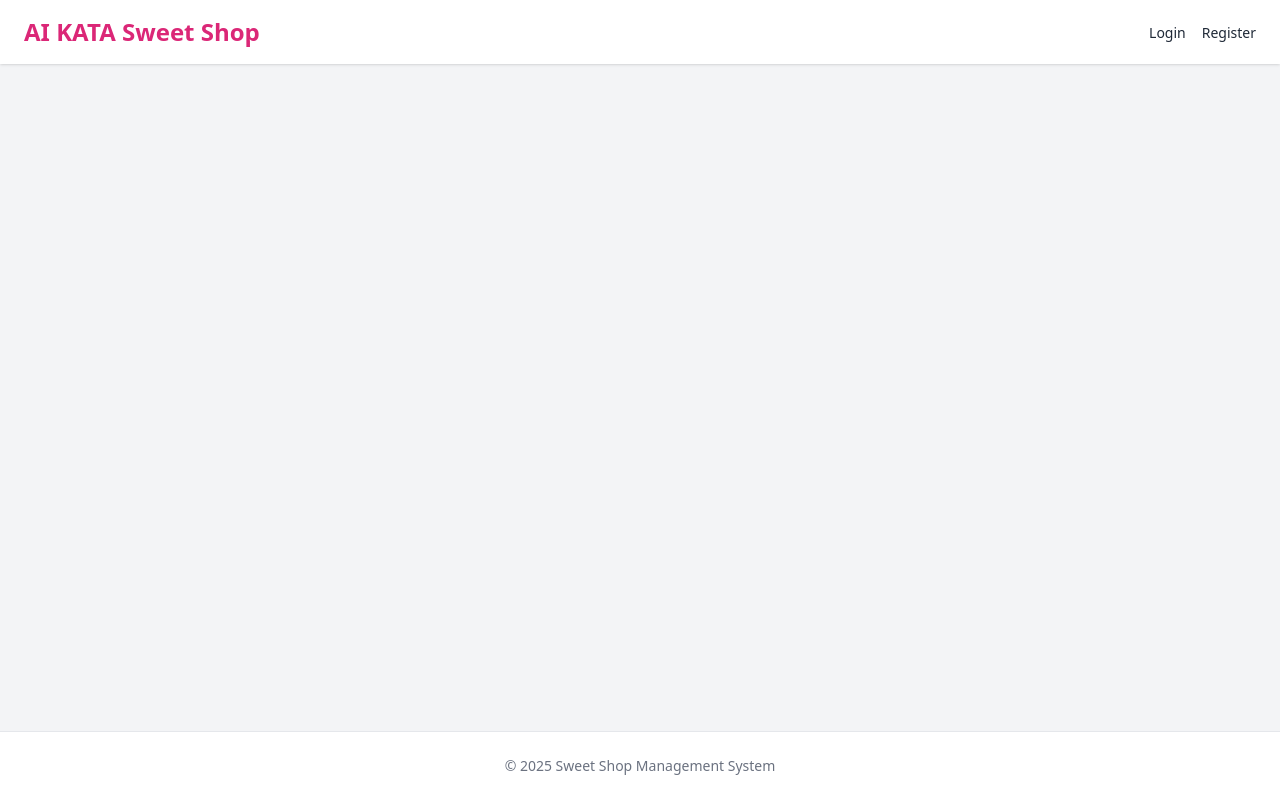
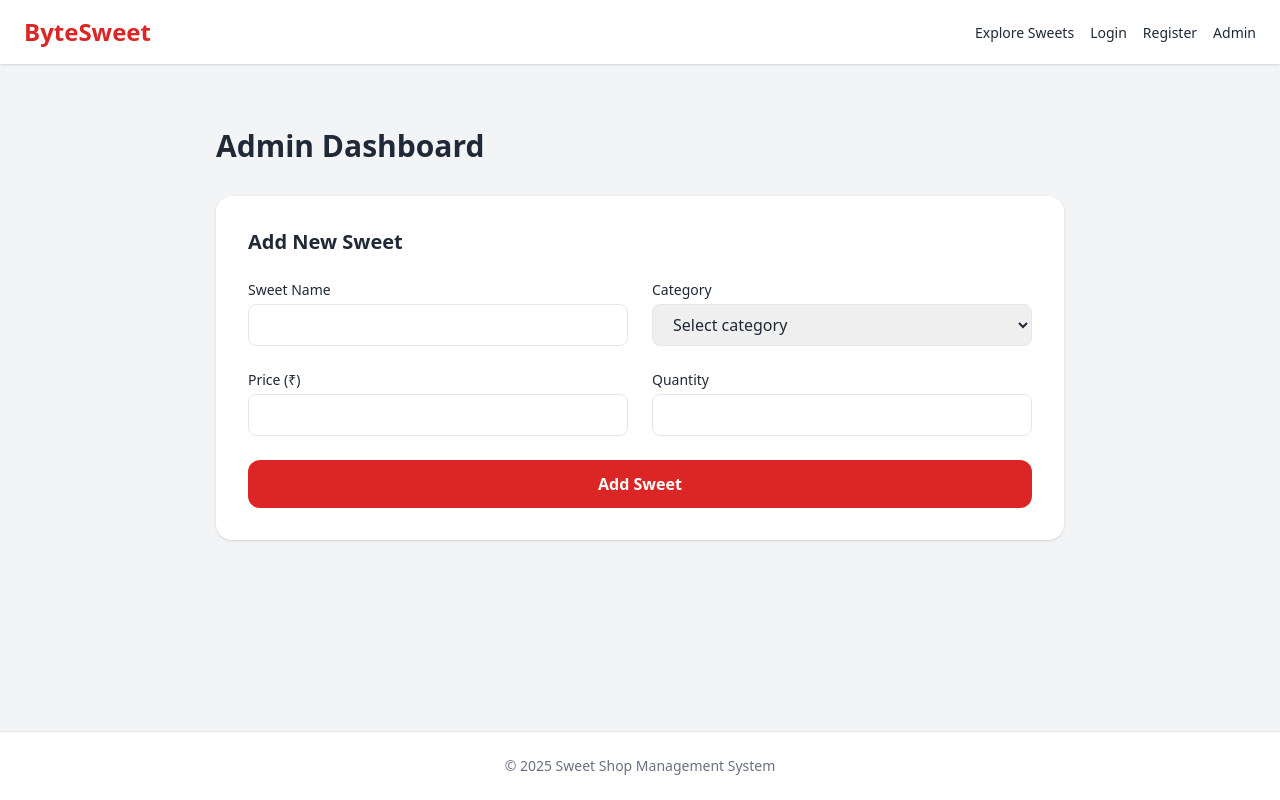
Before and after one commit to sahil-wadhwa/Incubyte_Assignment, a React (Vite) app in the folder incubyte_assignment/: page /admin in a window 1280 px wide. Built offline with nearby package versions, Linux system fonts and the light colour scheme.

Commit message:
Redesigned the features section, the sweets section and created two dedicated pages for Sweets and Admin Users

```diff
--- a/incubyte_assignment/src/App.jsx
+++ b/incubyte_assignment/src/App.jsx
@@ -4,6 +4,8 @@ import Footer from "./components/Footer";
 import Home from "./pages/Home";
 import Login from "./pages/Login";
 import Register from "./pages/Register";
+import Sweets from "./pages/Sweets";
+import Admin from "./pages/Admin";
 import "./index.css"
 
 export default function App() {
@@ -17,6 +19,8 @@ return (
         <Route path="/" element={<Home />} />
         <Route path="/login" element={<Login />} />
         <Route path="/register" element={<Register />} />
+        <Route path="/sweets" element={<Sweets />} />
+        <Route path="/admin" element={<Admin />} />
       </Routes>
     </main>
 
--- a/incubyte_assignment/src/components/Navbar.jsx
+++ b/incubyte_assignment/src/components/Navbar.jsx
@@ -5,15 +5,22 @@ export default function Navbar() {
 return (
 <header className="bg-white shadow">
 <div className="max-w-7xl mx-auto px-6 py-4 flex justify-between items-center">
-<Link to="/" className="text-2xl font-bold text-pink-600">
-AI KATA Sweet Shop
+<Link to="/" className="text-2xl font-bold text-red-600">
+ByteSweet
 </Link>
+
 <nav className="space-x-4">
-<Link to="/login" className="text-sm font-medium hover:text-pink-600">
+<Link to="/sweets" className="text-sm font-medium hover:text-red-600">
+  Explore Sweets
+</Link>
+<Link to="/login" className="text-sm font-medium hover:text-red-600">
 Login
 </Link>
-<Link to="/register" className="text-sm font-medium hover:text-pink-600">
+<Link to="/register" className="text-sm font-medium hover:text-red-600">
 Register
+</Link>
+<Link to="/admin" className="text-sm font-medium hover:text-red-600">
+  Admin
 </Link>
 </nav>
 </div>
--- a/incubyte_assignment/src/components/SweetCard.jsx
+++ b/incubyte_assignment/src/components/SweetCard.jsx
@@ -4,14 +4,14 @@ export default function SweetCard({ name, category, price, inStock = true }) {
 return (
 <div className="group relative bg-white rounded-2xl shadow-sm hover:shadow-xl transition-all duration-300 overflow-hidden">
 {/* Image Placeholder */}
-<div className="h-40 bg-gradient-to-br from-pink-100 to-orange-100 flex items-center justify-center">
+<div className="h-40 bg-gradient-to-br from-red-100 to-orange-100 flex items-center justify-center">
 <span className="text-6xl">🍰</span>
 </div>
 
 {/* Content */}
 <div className="p-6">
 <div className="flex justify-between items-start mb-2">
-<h4 className="text-lg font-semibold group-hover:text-pink-600 transition">
+<h4 className="text-lg font-semibold group-hover:text-red-600 transition">
 {name}
 </h4>
 <span className={`text-xs px-2 py-1 rounded-full ${inStock ? "bg-green-100 text-green-700" : "bg-red-100 text-red-600"}`}>
@@ -25,7 +25,7 @@ return (
 <p className="text-xl font-bold text-gray-800">₹{price}</p>
 <button
 disabled={!inStock}
-className={`px-4 py-2 rounded-xl text-sm font-medium transition ${inStock ? "bg-pink-600 text-white hover:bg-pink-700" : "bg-gray-300 text-gray-500 cursor-not-allowed"}`}
+className={`px-4 py-2 rounded-xl text-sm font-medium transition ${inStock ? "bg-red-600 text-white hover:bg-red-700" : "bg-gray-300 text-gray-500 cursor-not-allowed"}`}
 >
 Buy Now
 </button>
--- /dev/null
+++ b/incubyte_assignment/src/pages/Admin.jsx
@@ -0,0 +1,103 @@
+import React, { useState } from "react";
+
+export default function Admin() {
+  const [formData, setFormData] = useState({
+    name: "",
+    category: "",
+    price: "",
+    quantity: "",
+  });
+
+  const handleChange = (e) => {
+    setFormData({
+      ...formData,
+      [e.target.name]: e.target.value,
+    });
+  };
+
+  const handleSubmit = (e) => {
+    e.preventDefault();
+    console.log("New Sweet:", formData);
+    alert("Sweet submitted (API integration later)");
+    setFormData({
+      name: "",
+      category: "",
+      price: "",
+      quantity: "",
+    });
+  };
+
+  return (
+    <div className="max-w-4xl mx-auto px-6 py-16">
+      <h1 className="text-3xl font-bold mb-8">Admin Dashboard</h1>
+
+      {/* Add Sweet Form */}
+      <div className="bg-white shadow rounded-2xl p-8">
+        <h2 className="text-xl font-semibold mb-6">Add New Sweet</h2>
+
+        <form onSubmit={handleSubmit} className="grid grid-cols-1 md:grid-cols-2 gap-6">
+          <div>
+            <label className="block text-sm font-medium mb-1">Sweet Name</label>
+            <input
+              type="text"
+              name="name"
+              value={formData.name}
+              onChange={handleChange}
+              required
+              className="w-full border px-4 py-2 rounded-lg focus:ring-2 focus:ring-red-500 outline-none"
+            />
+          </div>
+
+          <div>
+            <label className="block text-sm font-medium mb-1">Category</label>
+            <select
+              name="category"
+              value={formData.category}
+              onChange={handleChange}
+              required
+              className="w-full border px-4 py-2 rounded-lg focus:ring-2 focus:ring-red-500 outline-none"
+            >
+              <option value="">Select category</option>
+              <option>Dessert</option>
+              <option>Traditional</option>
+              <option>Premium</option>
+            </select>
+          </div>
+
+          <div>
+            <label className="block text-sm font-medium mb-1">Price (₹)</label>
+            <input
+              type="number"
+              name="price"
+              value={formData.price}
+              onChange={handleChange}
+              required
+              className="w-full border px-4 py-2 rounded-lg focus:ring-2 focus:ring-red-500 outline-none"
+            />
+          </div>
+
+          <div>
+            <label className="block text-sm font-medium mb-1">Quantity</label>
+            <input
+              type="number"
+              name="quantity"
+              value={formData.quantity}
+              onChange={handleChange}
+              required
+              className="w-full border px-4 py-2 rounded-lg focus:ring-2 focus:ring-red-500 outline-none"
+            />
+          </div>
+
+          <div className="md:col-span-2">
+            <button
+              type="submit"
+              className="w-full bg-red-600 text-white py-3 rounded-xl font-semibold hover:bg-red-700 transition"
+            >
+              Add Sweet
+            </button>
+          </div>
+        </form>
+      </div>
+    </div>
+  );
+}
--- /dev/null
+++ b/incubyte_assignment/src/pages/Sweets.jsx
@@ -0,0 +1,47 @@
+import React, { useState } from "react";
+import SweetCard from "../components/SweetCard";
+
+const SWEETS_DATA = [
+  { id: 1, name: "Gulab Jamun", category: "Dessert", price: 200 },
+  { id: 2, name: "Rasgulla", category: "Dessert", price: 180 },
+  { id: 3, name: "Kaju Katli", category: "Premium", price: 500 },
+  { id: 4, name: "Ladoo", category: "Traditional", price: 150 },
+  { id: 5, name: "Barfi", category: "Traditional", price: 220 },
+  { id: 6, name: "Mysore Pak", category: "Premium", price: 350 },
+];
+
+export default function Sweets() {
+  const [search, setSearch] = useState("");
+
+  const filteredSweets = SWEETS_DATA.filter((sweet) =>
+    sweet.name.toLowerCase().includes(search.toLowerCase())
+  );
+
+  return (
+    <div className="max-w-7xl mx-auto px-6 py-16">
+      <h1 className="text-3xl font-bold mb-8">All Sweets</h1>
+
+      {/* Search Bar */}
+      <div className="mb-10">
+        <input
+          type="text"
+          placeholder="Search sweets by name..."
+          value={search}
+          onChange={(e) => setSearch(e.target.value)}
+          className="w-full md:w-1/2 border px-4 py-3 rounded-xl focus:outline-none focus:ring-2 focus:ring-red-500"
+        />
+      </div>
+
+      {/* Grid */}
+      {filteredSweets.length > 0 ? (
+        <div className="grid grid-cols-1 sm:grid-cols-2 lg:grid-cols-3 xl:grid-cols-4 gap-8">
+          {filteredSweets.map((sweet) => (
+            <SweetCard key={sweet.id} {...sweet} />
+          ))}
+        </div>
+      ) : (
+        <p className="text-gray-500">No sweets found.</p>
+      )}
+    </div>
+  );
+}
```
Also changed, not shown: incubyte_assignment/src/pages/Home.jsx (+67 -28 lines).
